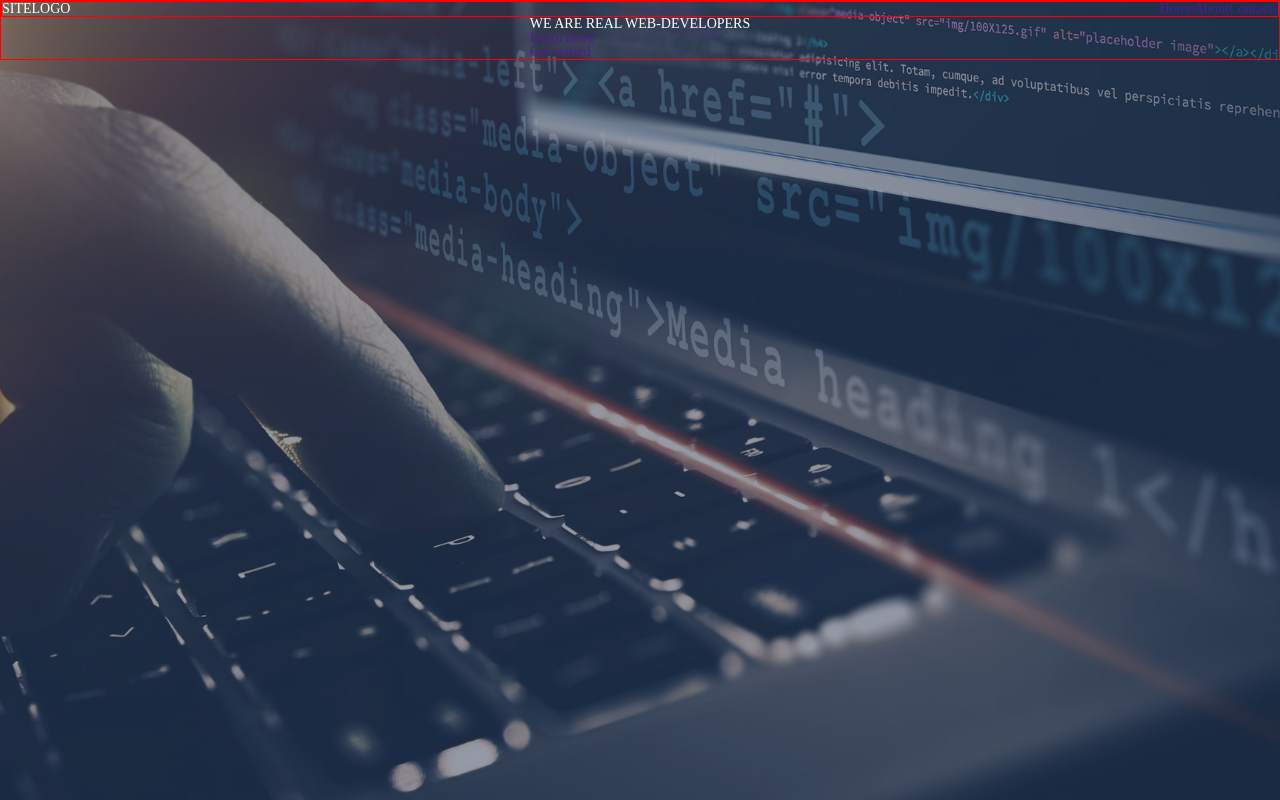
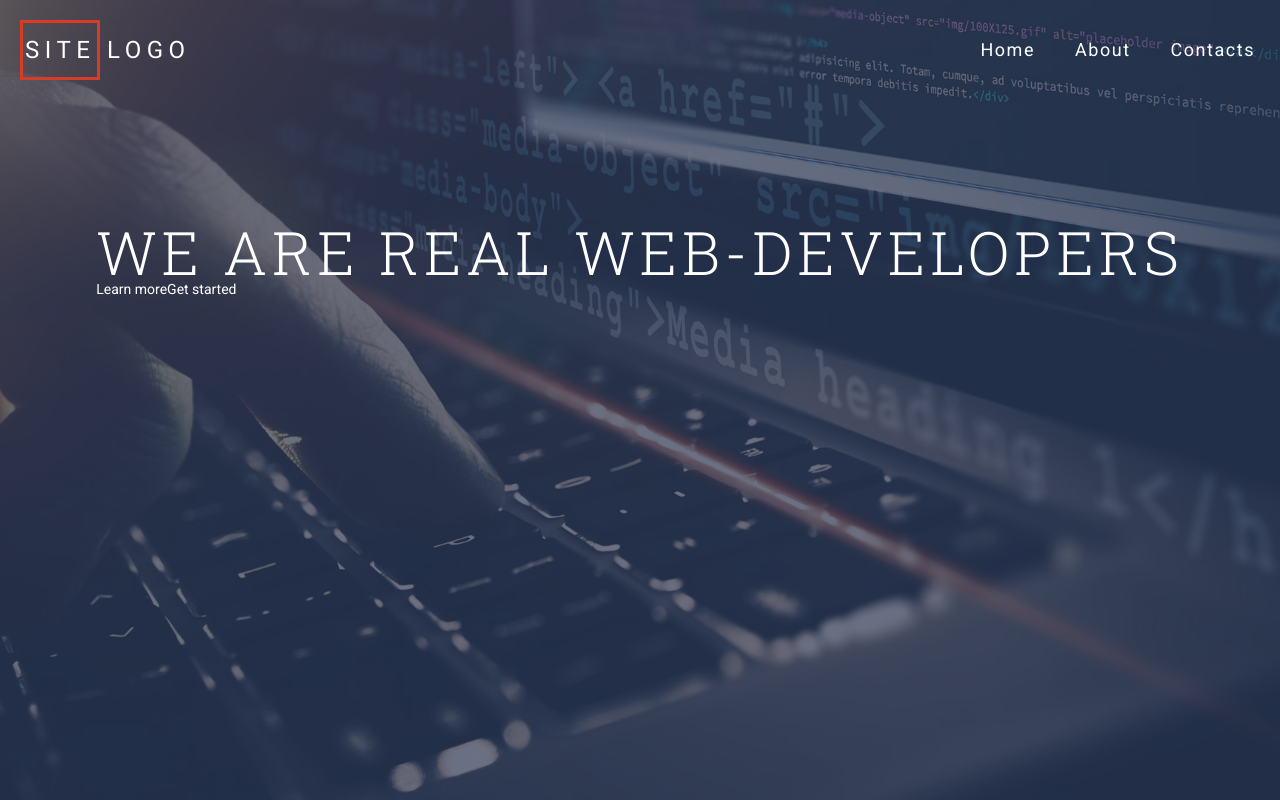
Before and after one commit to vitalii235/SkillUp, a website: page index.html in a window 1280 px wide. Drawn offline with nearby package versions, Linux system fonts and the light colour scheme.

Commit message:
Еще делаю хедер

```diff
--- a/index.html
+++ b/index.html
@@ -12,10 +12,7 @@
             <div class="header__overlay"></div>
             <div class="header__menu">
                 <nav class="header__nav">
-                    <div class="header__logo">
-                        <div class="header__logo-box">SITE</div>
-                        <div class="header__logo-text">LOGO</div>
-                    </div>
+                    <div class="header__logo">SITE LOGO</div>
                     <ul class="header__nav-bottons">
                         <li class="header__nav-list"><a href="" class="header__nav-link">Home</a></li>
                         <li class="header__nav-list"><a href="" class="header__nav-link">About</a></li>
--- a/scss/header.scss
+++ b/scss/header.scss
@@ -1,8 +1,10 @@
-
-
+@import "mixins";
+a {
+    color: #fff;
+}
 .container{
-    max-width: 1920px;
     margin: 0 auto;
+    font-family: Roboto;
     .header{
         position: relative;
         min-height: 100vh;
@@ -13,7 +15,7 @@
         .header__overlay{
             position: absolute;
             z-index: 2;
-            background-color: rgba($color: #2d3651, $alpha: 0.5);
+            background-color: rgba($color: #2d3651, $alpha: 0.7);
             width: 100%;
             height: 100%;
         }
@@ -26,17 +28,57 @@
             width: 100%;
             height: 100%;
             z-index: 3;
-            max-width: 1300px;
-            border: solid red 1px;
+            padding: 40px 25px 0 25px;
+
+            // Верхняя часть меню
             .header__nav{
                 @include flex-r;
                 justify-content: space-between;
-                border: solid red 1px;
                 width: 100%;
                 .header__logo{
-                    @include flex-r;
+                    @include text-style (24);
+                    letter-spacing: 5.52px;
+                    line-height: 20px;
+                    text-transform: uppercase;
+                    position: relative;
+                    &::before{
+                        content: '';
+                        border: solid 3px #d53d27;
+                        width: 80px;
+                        height: 60px;
+                        position: absolute;
+                        top: 50%;
+                        left:-5px;
+                        transform: translatey(-50%);
+                    }
                 }
                 .header__nav-bottons{
+                    @include flex-r;
+                    @include text-style (18);
+                    letter-spacing: 1.53px;
+                    line-height: 20px;
+                    .header__nav-list{
+                        padding: 0 20px 0 20px;
+                        &:last-child{
+                            padding: 0 0 0 20px;
+                        }
+                    }
+                }
+            }
+            // Нижняя часть меню и заголовок
+            .header__title {
+                @include flex-c;
+                text-align: center;
+                .header__company-name{
+                    font-family: "Roboto Slab";
+                    font-size: 60px;
+                    font-weight: 300;
+                    letter-spacing: 4.8px;
+                    text-transform: uppercase;
+                    padding:162px 0 0 0;
+                    width: 100%;
+                }
+                .header__buttoms{
                     @include flex-r;
                 }
             }
--- a/scss/mixins.scss
+++ b/scss/mixins.scss
@@ -1,9 +1,22 @@
+// Флексы
+
+// Флексы в ряд
 @mixin flex-r {
     display: flex;
     flex-direction: row;
 }
-
+// Флексы в колонку
 @mixin flex-c {
     display: flex;
     flex-direction: column;
 }
+
+// Стиль текста
+
+// основной
+@mixin text-style ($fz:18) {
+    color: #ffffff;
+    font-size: $fz+px;
+    font-weight: 400;
+    letter-spacing: 2px;
+}
--- a/scss/style.scss
+++ b/scss/style.scss
@@ -7,3 +7,4 @@
 
 // Шрифты
 @import url('https://fonts.googleapis.com/css?family=Roboto:400,500,700,900&display=swap'); //Roboto
+@import url('https://fonts.googleapis.com/css?family=Roboto+Slab:300,400,700,800&display=swap'); //Roboto Slab
```
Also changed, not shown: css/style.css.
